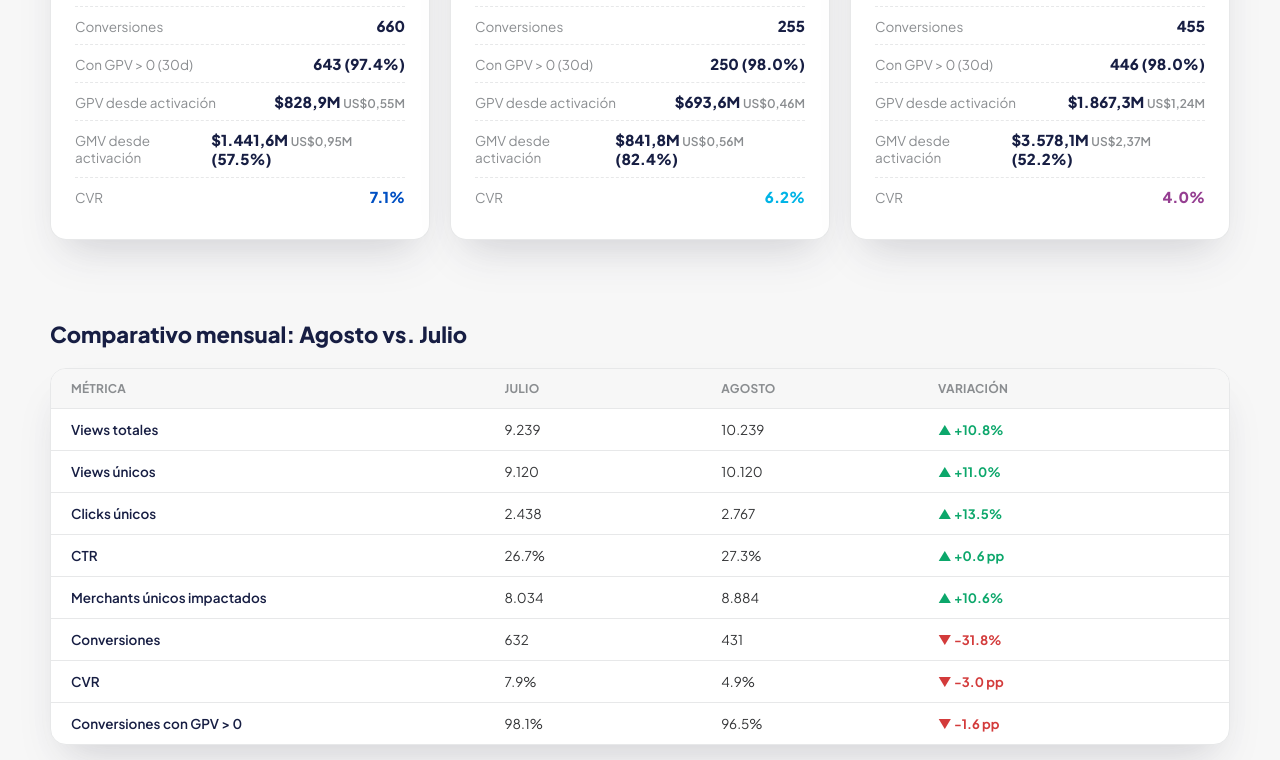
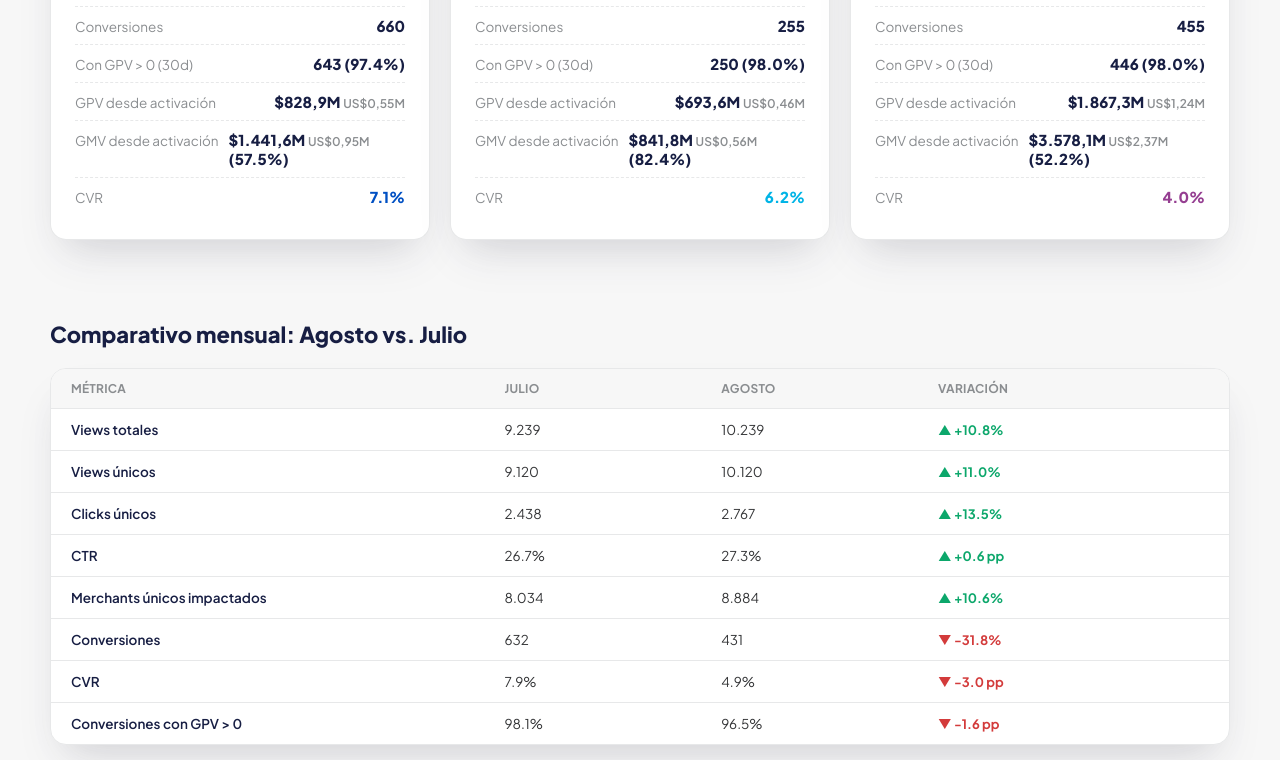
Before and after one commit to alanlelli-tn/pago-nube-comms-triggers-resultados, a Next.js app: page / in a window 1280 px wide. Shown: the part 1540-2300 px from the top of the page. Built offline with nearby package versions, Linux system fonts and the light colour scheme.

Commit message:
Enhance layout of campaign card metrics
Added gap and whitespace properties to improve layout.

```diff
--- a/app/globals.css
+++ b/app/globals.css
@@ -373,6 +373,7 @@ section.block {
   display: flex;
   align-items: baseline;
   justify-content: space-between;
+  gap: 10px;
   padding: 9px 0;
   border-bottom: 1px dashed var(--border);
   font-size: 13.5px;
@@ -384,6 +385,8 @@ section.block {
 
 .campaign-card .cc-metric-row .m-label {
   color: var(--grey-mid);
+  white-space: nowrap;
+  flex-shrink: 0;
 }
 
 .campaign-card .cc-metric-row .m-value {
@@ -400,6 +403,18 @@ section.block {
   font-weight: 600;
   font-size: 12px;
   color: var(--grey-mid);
+}
+
+.campaign-card .cc-metric-row-stack {
+  align-items: flex-start;
+}
+
+.campaign-card .cc-metric-row-stack .m-value-block {
+  display: flex;
+  flex-direction: column;
+  align-items: flex-end;
+  text-align: right;
+  gap: 2px;
 }
 
 /* ---------- Insights ---------- */
```
